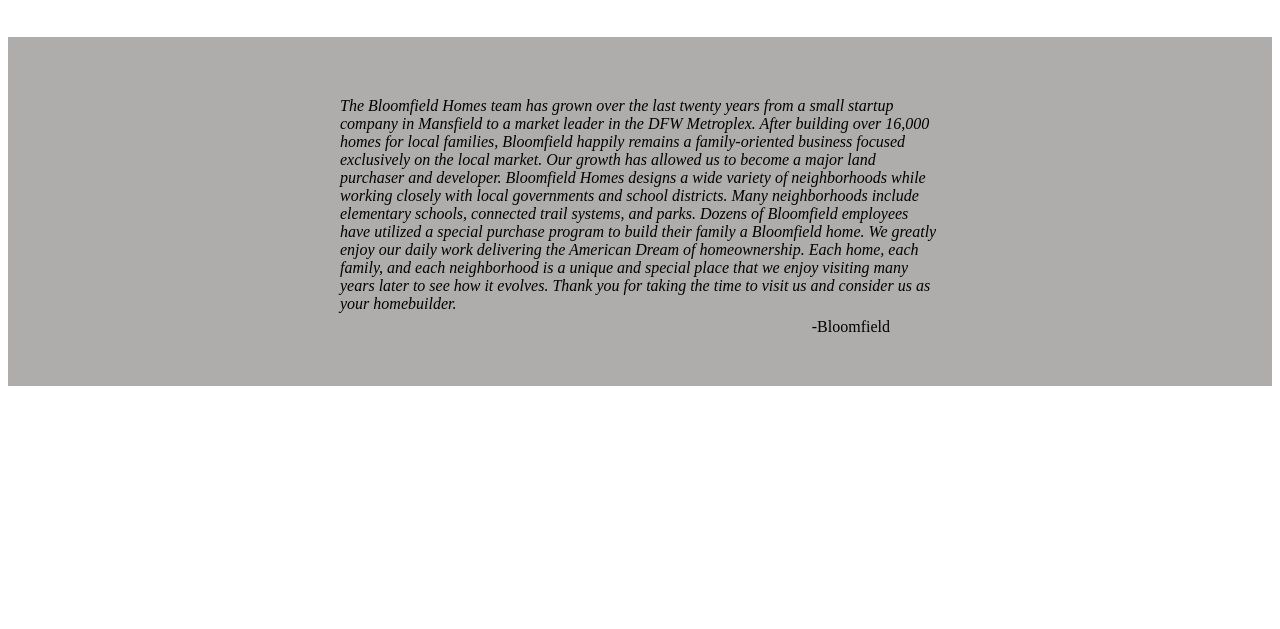
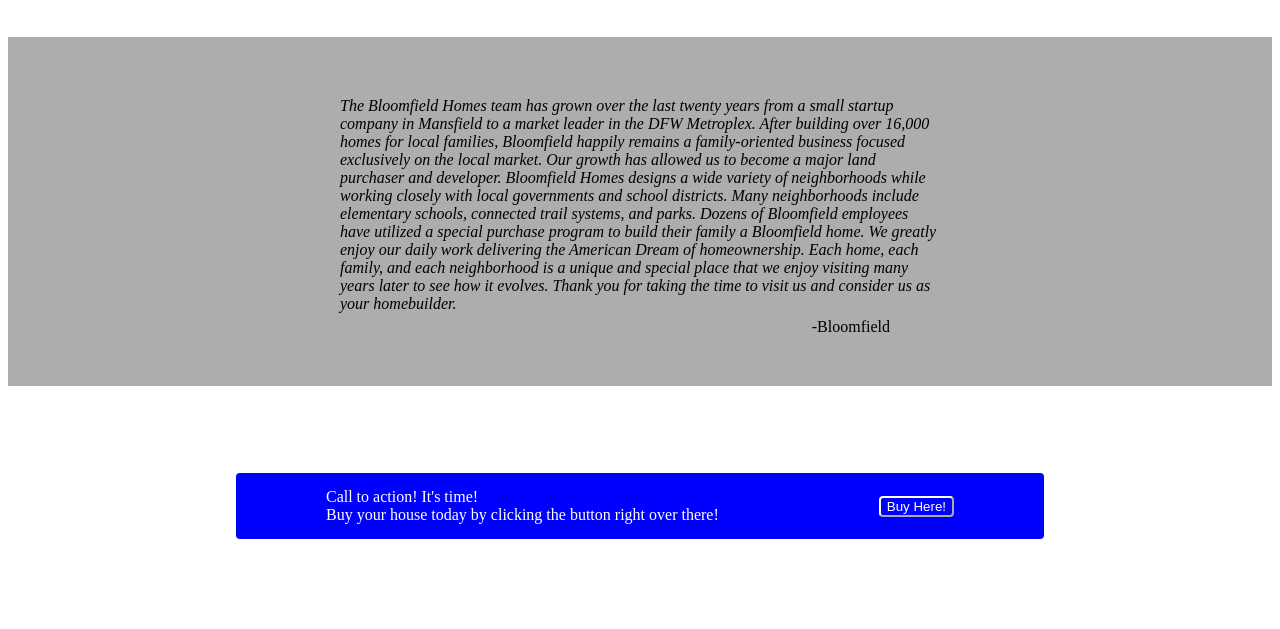
Before and after one commit to Tjs0188/Project-Landing-Page, a plain HTML site: page index.html in a window 1280 px wide. Shown: the part 492-1121 px from the top of the page. Before the commit the page ends 886 px from the top, so only its background shows below. Drawn offline with Linux system fonts and the light colour scheme.

Commit message:
last row done

```diff
--- a/index.html
+++ b/index.html
@@ -23,8 +23,8 @@
   <div class="flex-container" style="flex-direction: column; padding-right: 25px;">
     <h4>Best house money can buy!</h4>
     <p>Please Buy your house with us!</p>
-    <a href="https://www.bloomfieldhomes.com/about-us/">
-      <button class="rounded" style="width: 60px; background-color: rgb(28, 28, 190); color: white;">About</button>
+    <a href="https://www.bloomfieldhomes.com/about-us/" style="width: 20px;">
+      <button class="rounded" style="width: 60px; background-color: rgb(28, 28, 190); color: white; cursor: pointer;">About</button>
     </a>
   </div>
 
@@ -67,4 +67,20 @@
   </div>
 </div>
 
+<div class="flex-container center" style="height: 240px;">
+  <div class="flex-container; bluebox" style="background-color: blue;">
+    <div class="flex-container" style="gap: 10rem">
+      <div class="flex-container" style="flex-direction: column;">
+        <div style="color: white;">Call to action! It's time!</div>
+        <div style="color: white">Buy your house today by clicking the button right over there!</div>
+      </div>
+      <div class="flex-container center">
+       <a href="https://www.bloomfieldhomes.com/new-homes/model-homes/" style="height: 20px;">
+          <button style="cursor: pointer; color: white; background-color: transparent; border-color: white; border-radius: 4px;">Buy Here!</button>
+        </a>
+      </div>
+    </div>
+  </div>
+</div>
+
 </html>
--- a/styles.css
+++ b/styles.css
@@ -29,3 +29,14 @@
 button:hover {
     background-color: blueviolet;
 }
+.bluebox {
+    padding-top: 15px;
+    padding-bottom: 15px;
+    padding-left: 90px;
+    padding-right: 90px;
+    border-radius: 4px;
+}
+
+html {
+    font-style: hero;
+}
```
